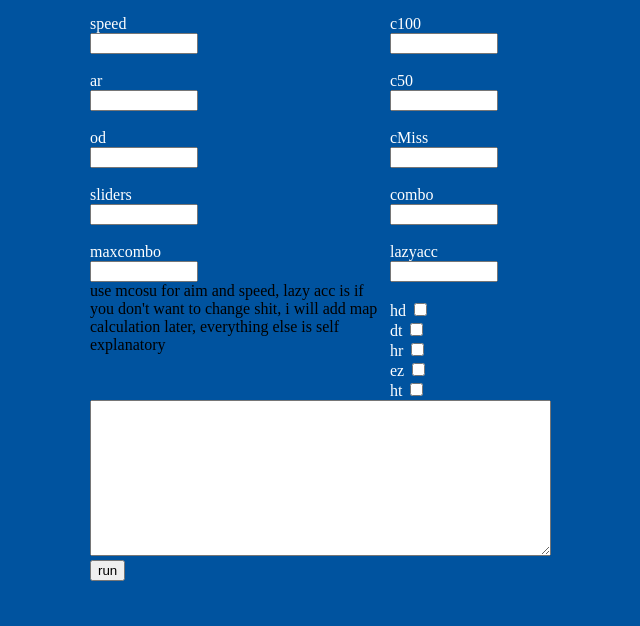
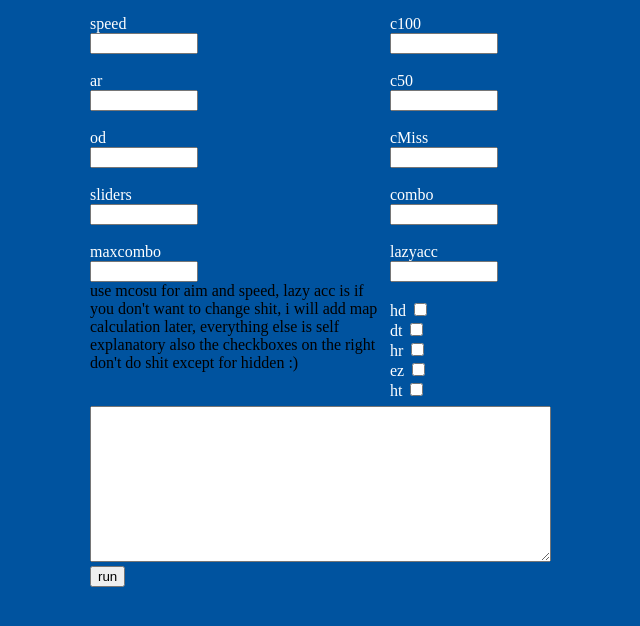
Before and after one commit to creatorl2/bag103-pp-, a plain HTML site: page index.html in a window 1280 px wide. Shown: the part 132-758 px from the top of the page, without its empty margins (250-890 px from the left). Drawn offline with Linux system fonts and the light colour scheme.

Commit message:
Update index.html

```diff
--- a/index.html
+++ b/index.html
@@ -70,7 +70,7 @@
             <input type="checkbox" id="ht" name="ht"><br>
 
         </div>
-        <p> use mcosu for aim and speed, lazy acc is if you don't want to change shit, i will add map calculation later, everything else is self explanatory </p>
+        <p> use mcosu for aim and speed, lazy acc is if you don't want to change shit, i will add map calculation later, everything else is self explanatory also the checkboxes on the right don't do shit except for hidden :)</p>
         <br>
         <textarea name="output" id="output" cols="55" rows="10">
         </textarea>
```
